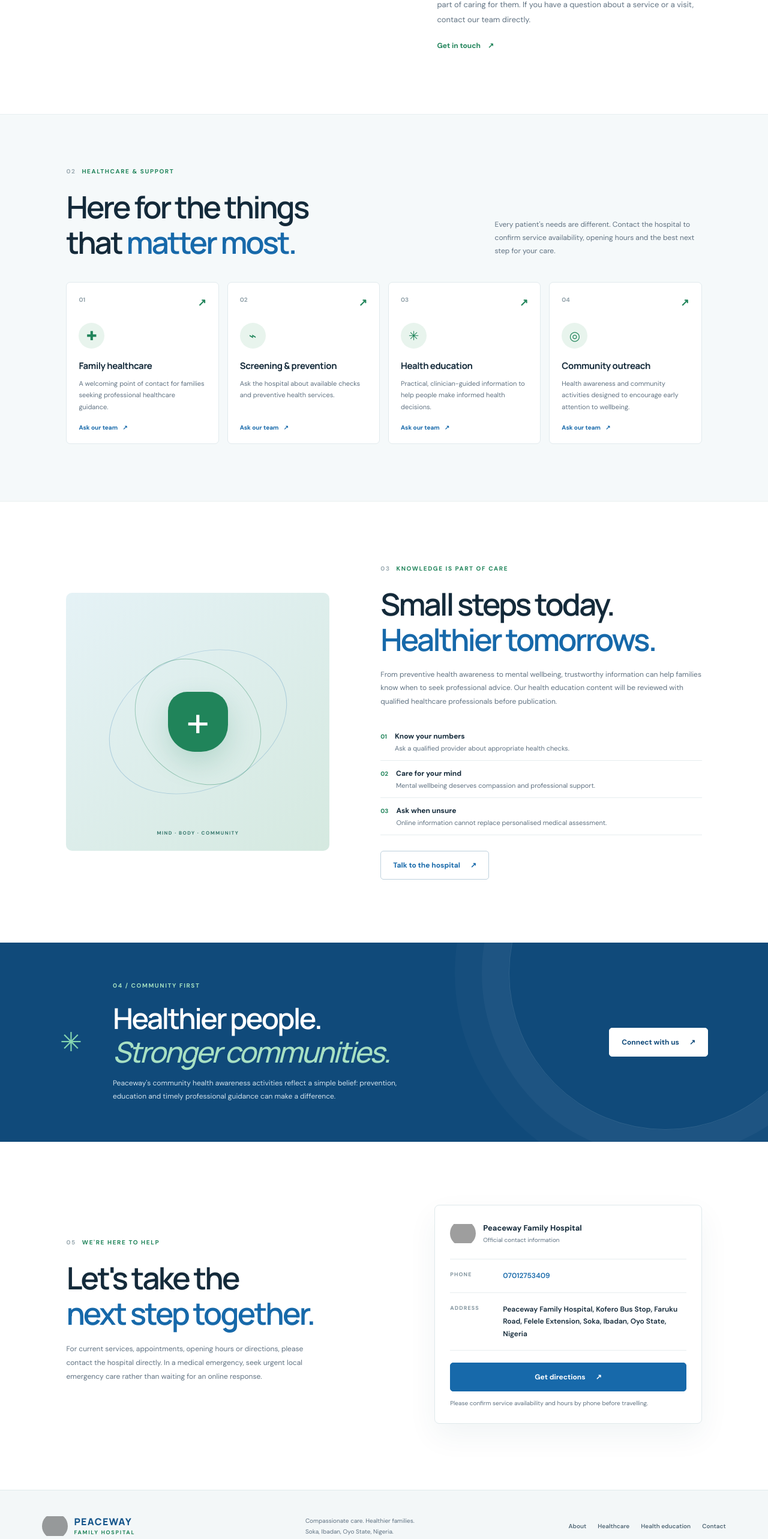
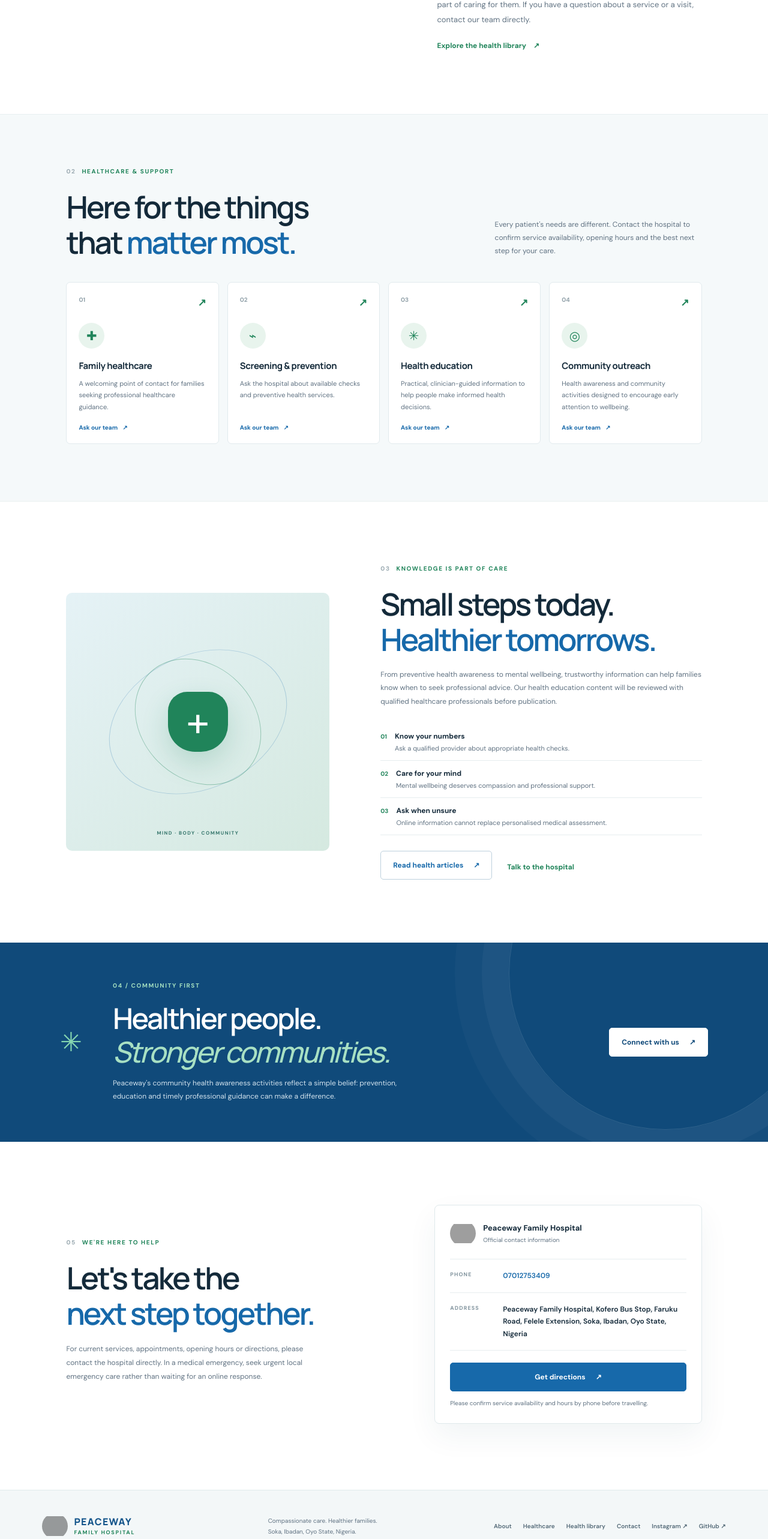
Before and after one commit to Stevebook001/peaceway-family-hospital, a Next.js app: page / in a window 1280 px wide. Shown: the part 1196-3761 px from the top of the page at 60% size. Built offline with nearby package versions, Linux system fonts and the light colour scheme; grey boxes are pictures that could not be loaded.

Commit message:
feat: link homepage to health library and social profiles

```diff
--- a/app/page.tsx
+++ b/app/page.tsx
@@ -20,7 +20,7 @@ export default function Home() {
           <span className="brand-copy"><strong>PEACEWAY</strong><small>FAMILY HOSPITAL</small></span>
         </a>
         <nav className="desktop-nav" aria-label="Main navigation">
-          <a href="#about">About</a><a href="#services">Healthcare</a><a href="#wellness">Health library</a><a href="#contact">Contact</a>
+          <a href="#about">About</a><a href="#services">Healthcare</a><a href="/blog">Health library</a><a href="#contact">Contact</a>
         </nav>
         <a className="button button-small" href={phoneLink}>Call the hospital <span aria-hidden="true">↗</span></a>
       </header>
@@ -50,7 +50,7 @@ export default function Home() {
 
       <section className="intro section-wrap" id="about">
         <div className="section-label"><span>01</span> A HOSPITAL FOR YOUR FAMILY</div>
-        <div className="intro-content"><h2>Good healthcare should feel <span>human.</span></h2><div><p>When you are looking for care, clear information and a respectful welcome matter. Peaceway Family Hospital serves its community in Soka, Ibadan, with a focus on family wellbeing, health awareness and professional guidance.</p><p>We believe that helping people understand their health is an important part of caring for them. If you have a question about a service or a visit, contact our team directly.</p><a className="text-link green-link" href="#contact">Get in touch <span aria-hidden="true">↗</span></a></div></div>
+        <div className="intro-content"><h2>Good healthcare should feel <span>human.</span></h2><div><p>When you are looking for care, clear information and a respectful welcome matter. Peaceway Family Hospital serves its community in Soka, Ibadan, with a focus on family wellbeing, health awareness and professional guidance.</p><p>We believe that helping people understand their health is an important part of caring for them. If you have a question about a service or a visit, contact our team directly.</p><a className="text-link green-link" href="/blog">Explore the health library <span aria-hidden="true">↗</span></a></div></div>
       </section>
 
       <section className="services-section" id="services">
@@ -62,7 +62,7 @@ export default function Home() {
 
       <section className="wellness-section" id="wellness">
         <div className="wellness-art"><div className="wellness-orbit orbit-one" /><div className="wellness-orbit orbit-two" /><div className="wellness-core">+</div><span className="wellness-caption">MIND · BODY · COMMUNITY</span></div>
-        <div className="wellness-copy"><div className="section-label"><span>03</span> KNOWLEDGE IS PART OF CARE</div><h2>Small steps today.<br /><span>Healthier tomorrows.</span></h2><p>From preventive health awareness to mental wellbeing, trustworthy information can help families know when to seek professional advice. Our health education content will be reviewed with qualified healthcare professionals before publication.</p><div className="wellness-points"><div><span>01</span><p><strong>Know your numbers</strong><small>Ask a qualified provider about appropriate health checks.</small></p></div><div><span>02</span><p><strong>Care for your mind</strong><small>Mental wellbeing deserves compassion and professional support.</small></p></div><div><span>03</span><p><strong>Ask when unsure</strong><small>Online information cannot replace personalised medical assessment.</small></p></div></div><a className="button button-outline" href={phoneLink}>Talk to the hospital <span aria-hidden="true">↗</span></a></div>
+        <div className="wellness-copy"><div className="section-label"><span>03</span> KNOWLEDGE IS PART OF CARE</div><h2>Small steps today.<br /><span>Healthier tomorrows.</span></h2><p>From preventive health awareness to mental wellbeing, trustworthy information can help families know when to seek professional advice. Our health education content will be reviewed with qualified healthcare professionals before publication.</p><div className="wellness-points"><div><span>01</span><p><strong>Know your numbers</strong><small>Ask a qualified provider about appropriate health checks.</small></p></div><div><span>02</span><p><strong>Care for your mind</strong><small>Mental wellbeing deserves compassion and professional support.</small></p></div><div><span>03</span><p><strong>Ask when unsure</strong><small>Online information cannot replace personalised medical assessment.</small></p></div></div><div className="hero-actions"><a className="button button-outline" href="/blog">Read health articles <span aria-hidden="true">↗</span></a><a className="text-link green-link" href={phoneLink}>Talk to the hospital</a></div></div>
       </section>
 
       <section className="community-section">
@@ -74,7 +74,7 @@ export default function Home() {
         <div className="contact-card"><div className="contact-card-head"><img src={logoUrl} alt="" /><div><strong>Peaceway Family Hospital</strong><small>Official contact information</small></div></div><div className="contact-row"><span>PHONE</span><a href={phoneLink}>{phone}</a></div><div className="contact-row"><span>ADDRESS</span><p>{address}</p></div><a className="button contact-button" href="https://www.google.com/maps/search/?api=1&query=Peaceway+Family+Hospital+Kofero+Bus+Stop+Soka+Ibadan" target="_blank" rel="noreferrer">Get directions <span aria-hidden="true">↗</span></a><p className="contact-note">Please confirm service availability and hours by phone before travelling.</p></div>
       </section>
 
-      <footer className="site-footer"><div className="footer-main"><a className="brand footer-brand" href="#home"><img className="brand-mark" src={logoUrl} alt="" /><span className="brand-copy"><strong>PEACEWAY</strong><small>FAMILY HOSPITAL</small></span></a><p>Compassionate care. Healthier families.<br />Soka, Ibadan, Oyo State, Nigeria.</p><div className="footer-links"><a href="#about">About</a><a href="#services">Healthcare</a><a href="#wellness">Health education</a><a href="#contact">Contact</a></div></div><div className="footer-bottom"><span>© {new Date().getFullYear()} Peaceway Family Hospital. All rights reserved.</span><span>Medical information on this website is educational and does not replace care from a qualified clinician.</span></div></footer>
+      <footer className="site-footer"><div className="footer-main"><a className="brand footer-brand" href="#home"><img className="brand-mark" src={logoUrl} alt="" /><span className="brand-copy"><strong>PEACEWAY</strong><small>FAMILY HOSPITAL</small></span></a><p>Compassionate care. Healthier families.<br />Soka, Ibadan, Oyo State, Nigeria.</p><div className="footer-links"><a href="#about">About</a><a href="#services">Healthcare</a><a href="/blog">Health library</a><a href="#contact">Contact</a><a href="https://www.instagram.com/p/DeNCp8_t7Hh/?stkn=MWxyN3JpanRiNHJxOQ==" target="_blank" rel="noreferrer">Instagram ↗</a><a href="https://github.com/Stevebook001/peaceway-family-hospital" target="_blank" rel="noreferrer">GitHub ↗</a></div></div><div className="footer-bottom"><span>© {new Date().getFullYear()} Peaceway Family Hospital. All rights reserved.</span><span>Medical information on this website is educational and does not replace care from a qualified clinician.</span></div></footer>
     </main>
   );
 }
```
